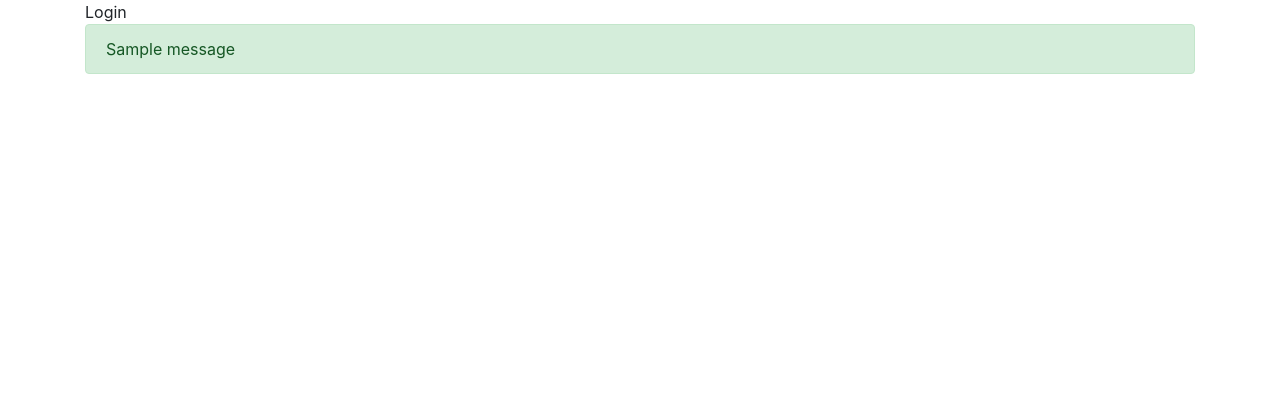
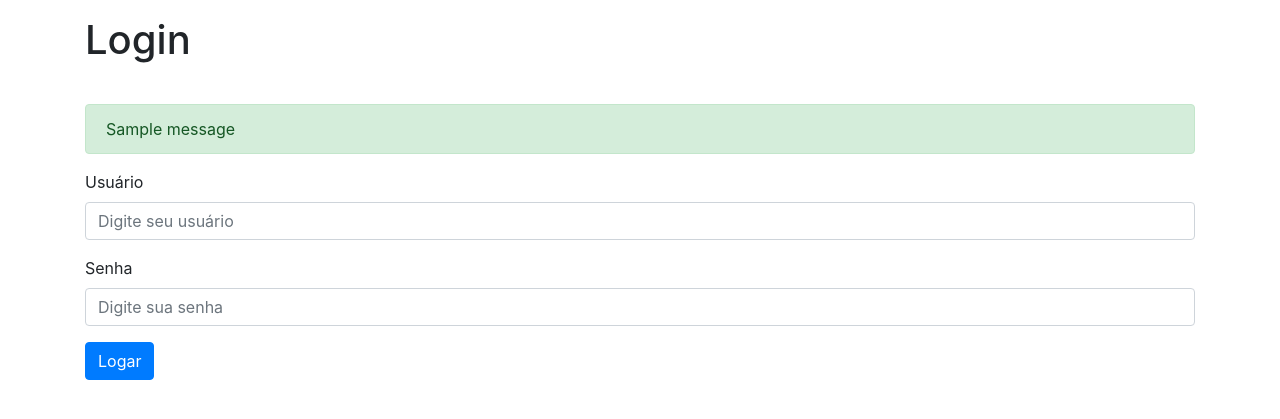
Before and after one commit to kevinidias/Projeto-agenda, a Django app: template accounts/templates/accounts/login.html in a window 1280 px wide. Shown: the part 56-475 px from the top of the page. Run offline with Django 4.2, Linux system fonts and the light colour scheme; the template is opened without the code that fills it, so the values that code supplies are empty; one stand-in notice (Sample message) is shown; parts of the project's set-up code (start-up, migrations or seed data) failed here and were passed over; some libraries are stand-ins or nearby versions.

Commit message:
login, dashboard and logout user

```diff
--- a/accounts/templates/accounts/login.html
+++ b/accounts/templates/accounts/login.html
@@ -1,7 +1,9 @@
 {% extends 'base.html' %}
 
 {% block content %}
-    Login
+    <h1 class="mt-3 mb-3">Login</h1>
+
+    <form method="POST" action="{% url 'login' %}">
         {% if messages %}
         <br>
         {% for message in messages  %}
@@ -10,4 +12,15 @@
           </div>
         {% endfor %}
       {% endif %}
+        {% csrf_token %}
+        <div class="form-group">
+            <label>Usuário</label>
+            <input type="text" name="usuario" value="{{request.POST.usuario}}" class="form-control" placeholder="Digite seu usuário">
+          </div>
+        <div class="form-group">
+          <label>Senha</label>
+          <input type="password" name="senha" class="form-control"  placeholder="Digite sua senha">
+        </div>
+        <button type="submit" class="btn btn-primary">Logar</button>
+      </form>
 {% endblock %}
--- a/accounts/templates/accounts/logout.html
+++ /dev/null
@@ -1,5 +0,0 @@
-{% extends 'base.html' %}
-
-{% block content %}
-    logout
-{% endblock %}
```
Also changed, not shown: accounts/templates/accounts/dashboard.html (+12 -1 lines), accounts/views.py (+19 -3 lines), db.sqlite3. Lines whose indentation alone changed are shown as unchanged.
